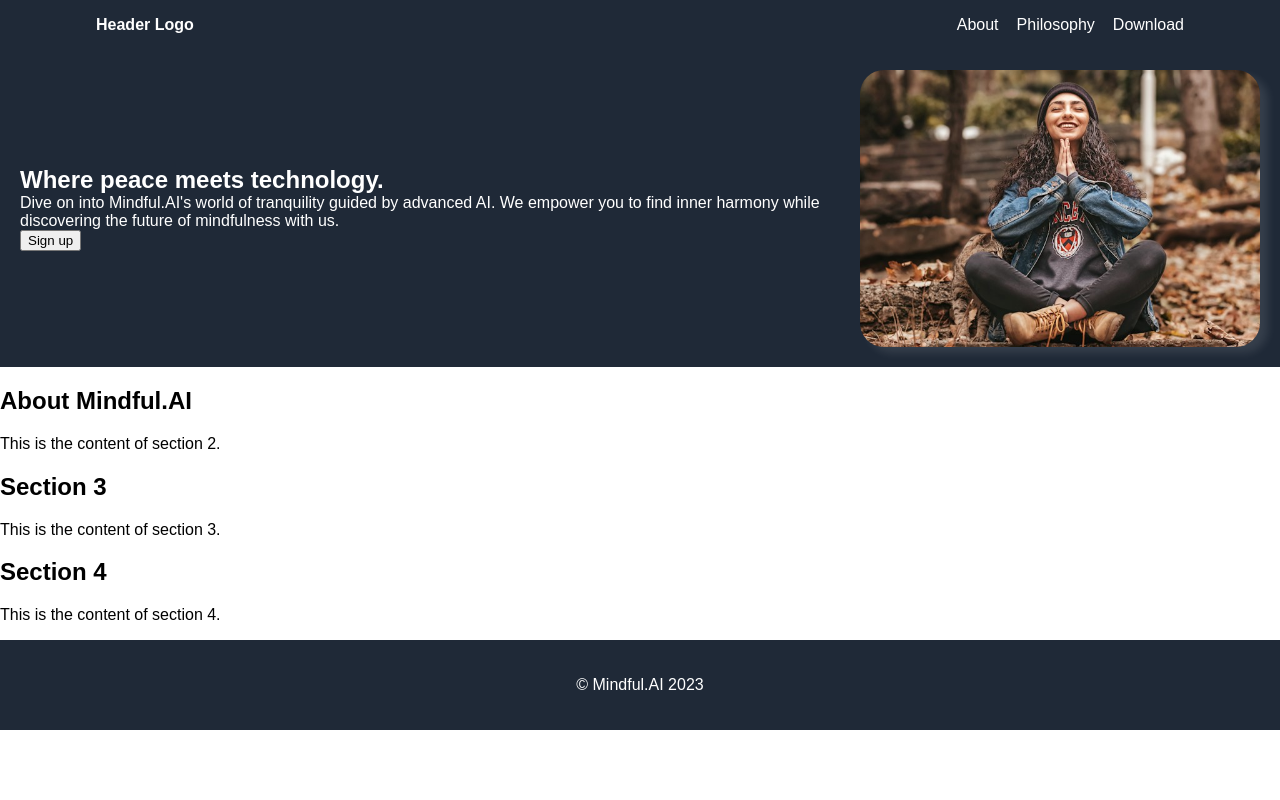
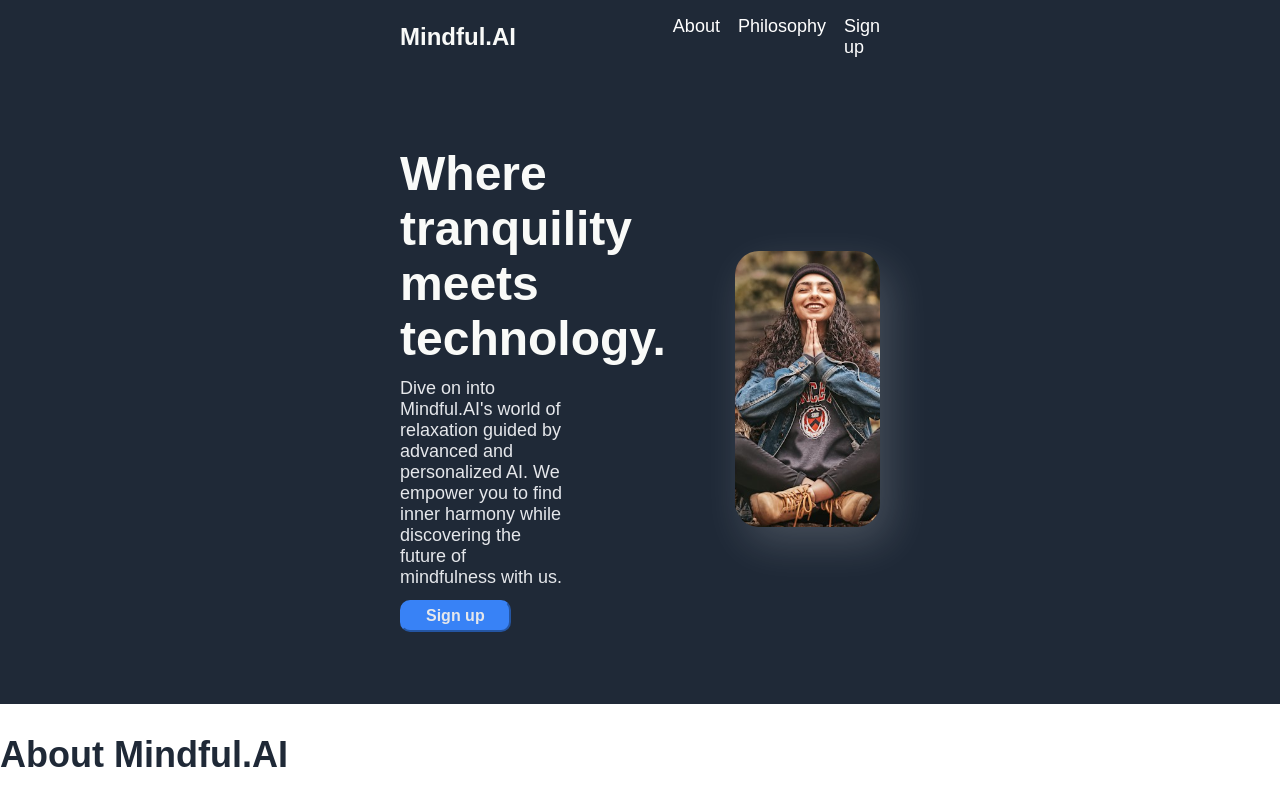
Before and after one commit to silveralcid/odin-landing-page, a plain HTML site: page index.html in a window 1280 px wide. Shown: the top 800 px of the page. Drawn offline with Linux system fonts and the light colour scheme.

Commit message:
Hero section done.

```diff
--- a/index.html
+++ b/index.html
@@ -8,19 +8,19 @@
 </head>
 <body>
     <div class="header">
-        <div class="headerlogo">Header Logo</div>
+        <div class="headerlogo">Mindful.AI</div>
         <ul class="headlinks">
             <li><a href="http://127.0.0.1:5500/index.html">About</a></li>
             <li><a href="http://127.0.0.1:5500/index.html">Philosophy</a></li>
-            <li><a href="http://127.0.0.1:5500/index.html">Download</a></li>
+            <li><a href="http://127.0.0.1:5500/index.html">Sign up</a></li>
         </ul>
 
     </div>
 
     <div class="hero-container">
         <div class="hero-left">
-            <div class="slogan">Where peace meets technology.</div>
-            <div class="text"> Dive on into Mindful.AI's world of tranquility guided by advanced AI. We empower you to find inner harmony while discovering the future of mindfulness with us.</div>
+            <div class="slogan">Where tranquility meets technology.</div>
+            <div class="text"> Dive on into Mindful.AI's world of relaxation guided by advanced and personalized AI. We empower you to find inner harmony while discovering the future of mindfulness with us.</div>
             <button>Sign up</button>
         </div>
 
@@ -29,7 +29,7 @@
         </div>
     </div>
 
-    <div id="section-about">
+    <div class="section-about">
         <h2>About Mindful.AI</h2>
         <p>This is the content of section 2.</p>
     </div>
--- a/style.css
+++ b/style.css
@@ -1,5 +1,5 @@
 body {
-    font-family: Arial, sans-serif;
+    font-family:Arial, Helvetica, sans-serif;
     margin: 0;
     padding: 0;
 }
@@ -16,18 +16,85 @@ ul {
 
 li {
     margin-left: 18px;
+    color: #e5e7eb;
+    font-size: 18px;
 }
 
+img {
+    transition: box-shadow 0.3s ease-in-out;
+    /* Define the default box-shadow here if needed */
+}
+
+@keyframes scale {
+    0%, 100% {
+        transform: rotate(-.5deg);
+        box-shadow: 10px 16px 42px rgba(255, 255, 255, 0.171);
+        transform: scale(1.0);
+    }
+    50% {
+        transform: rotate(.5deg);
+        box-shadow: 10px 16px 42px rgba(255, 255, 255, 0.171);
+        transform: scale(1.025);
+    }
+}
+
+@keyframes button-wiggle {
+    0%, 100% {
+        transform: rotate(-1.5deg);
+        box-shadow: 2px 2px 1px rgba(255, 255, 255, 0.171);
+    }
+    50% {
+        transform: rotate(1.5deg);
+        box-shadow: 2px 2px 1px rgba(255, 255, 255, 0.171);
+    }
+}
+
+img:hover {
+    animation: scale 4s ease-in-out infinite;
+}
+
+
+button, .cta {
+    background-color: #3882f6;
+    color:#e5e7eb;
+    padding-left: 24px;
+    padding-right: 24px;
+    padding-bottom: 5px;
+    padding-top: 5px;
+    margin-top: 12px;
+    border-radius: 10px;
+    border-color: #3882f6;
+    font-weight: bolder;
+    font-size: 16px;
+    transition: background-color 0.2s ease;
+}
+
+button:hover {
+    background-color: #639cf8;
+    border-color: #639cf8;
+    cursor:pointer;
+    animation: button-wiggle .5s ease-in-out infinite;
+
+}
+
+h2 {
+    font-size: 36px;
+    font-weight: bolder;
+    color: #1F2937;
+}
 .slogan {
-    color: #fff;
-    font-weight: bolder;
-    font-size:x-large;
+    color: #f9faf8;
+    font-weight:bolder;
+    font-size: 48px;
 }
 
 .text {
-    color: #fff;
-    font-size: normal;
+    color: #e5e7eb;
+    font-size: 18px;
+    padding-top: 12px;
+    padding-right: 100px
 }
+
 .header {
     background-color: #1f2937;
     /* replace below color */
@@ -35,13 +102,15 @@ li {
     display: flex;
     justify-content: space-between;
     align-items: center;
-    padding-left: 96px;
-    padding-right: 96px;
+    padding-left: 400px;
+    padding-right: 400px;
 }
 
 .headerlogo {
     flex: 1;
     font-weight: bold;
+    font-size: 24px;
+    color: #f9faf8;
 }
 
 .headlinks{
@@ -58,8 +127,10 @@ li {
     align-items: center;
     align-content: center;
     margin: 0 auto;
-    padding:  20px;
-
+    padding-top: 72px;
+    padding-left: 400px;
+    padding-right: 400px;
+    padding-bottom: 72px;
   }
 
   .hero-left {
@@ -68,7 +139,7 @@ li {
     justify-content: flex-start;
     flex-direction: column;
     align-items: flex-start;
-    padding-right: 8px;
+    padding-right: 69px;
   }
 
   .hero-photo {
@@ -81,9 +152,18 @@ li {
     justify-content: center;
     align-items: center;
     border-radius: 24px;
-    box-shadow: 8px 6px 8px rgb(255, 255, 255, 0.1); /* Adjust the values as needed */
+    box-shadow: 10px 16px 42px rgba(255, 255, 255, 0.171); /* Adjust the values as needed */
   }
 
+.quote-container {
+    background-color: #E5E7EB;
+}
+
+.quote-text {
+    font-size: 36px;
+    font-style: italic;
+    color: #1F2937;
+}
 section {
     padding: 40px;
     text-align: center;
```
